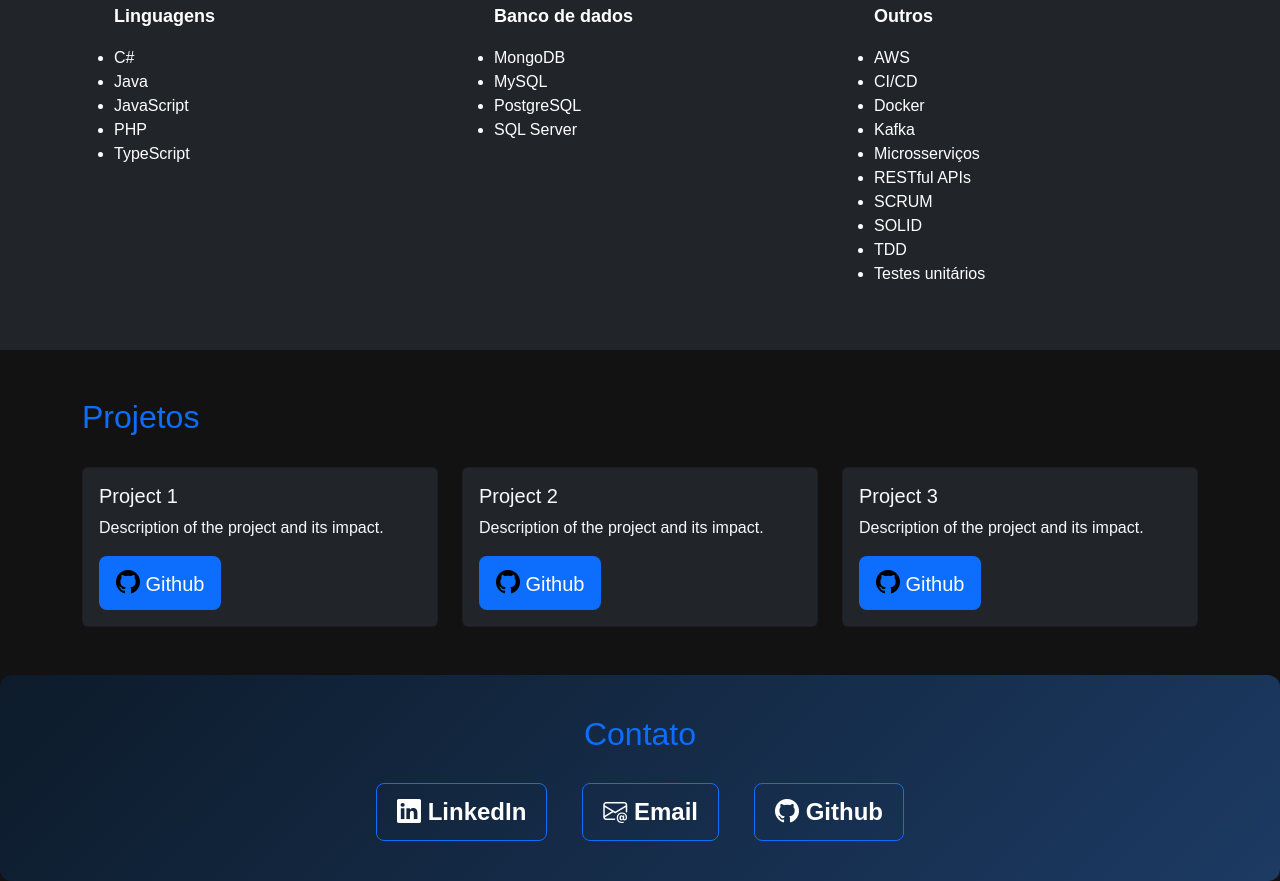
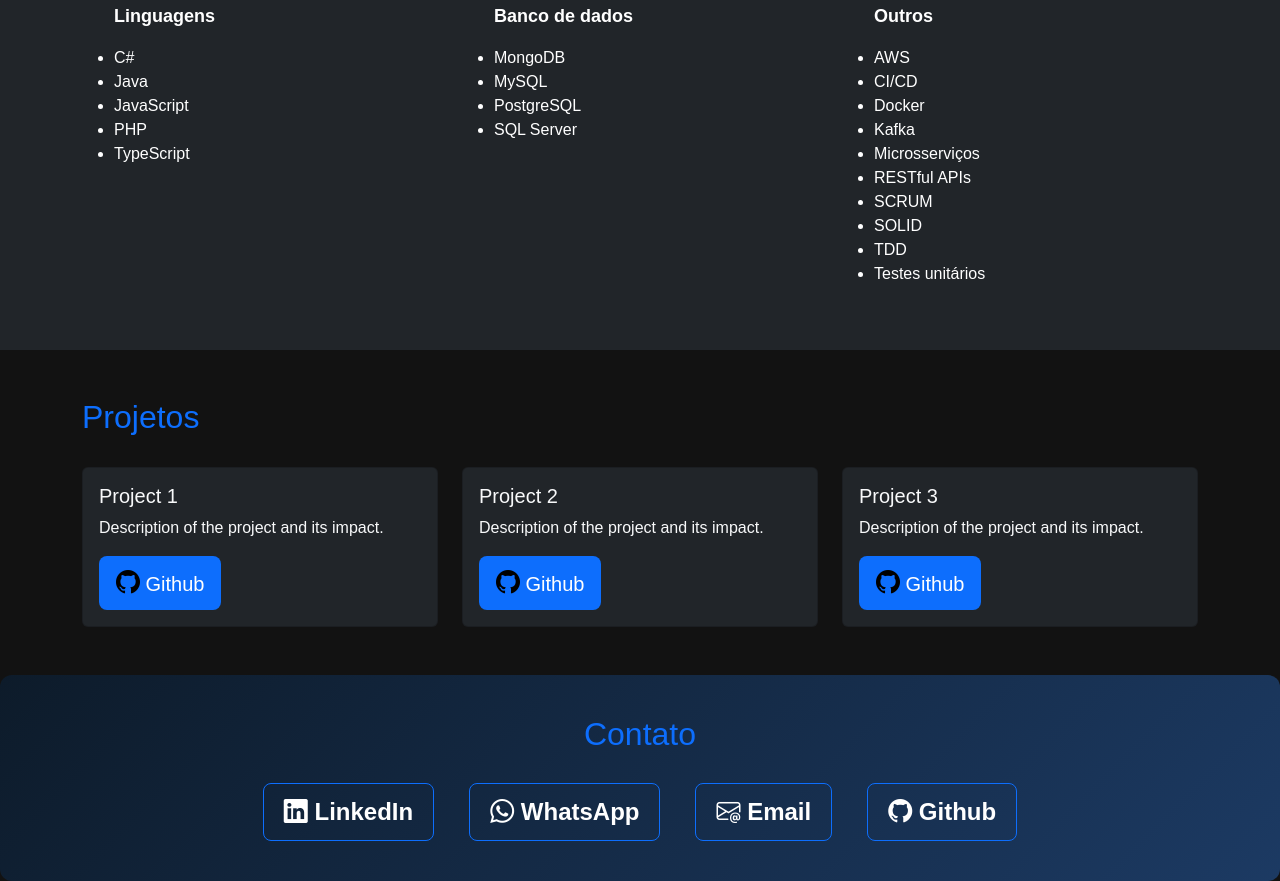
Before and after one commit to ViniciusCoelhoNascimento/portfolio, a plain HTML site: page index.html in a window 1280 px wide. Shown: the part 705-1586 px from the top of the page. Drawn offline with nearby package versions, Linux system fonts and the light colour scheme.

Commit message:
incluso whatsapp

```diff
--- a/index.html
+++ b/index.html
@@ -185,6 +185,9 @@
                 <a target="_blank" href="https://www.linkedin.com/in/viniciusnascimentodesenvolvedor/" class="btn btn-outline-primary" style="color: white; font-weight: bold; font-size: 24px;">
                     <i class="bi bi-linkedin" style="font-size: 24px; color: white;"></i> LinkedIn
                 </a>
+                <a target="_blank" href="https://wa.me/5548998508135" class="btn btn-outline-primary" style="color: white; font-weight: bold; font-size: 24px;">
+                    <i class="bi bi-whatsapp" style="font-size: 24px; color: white;"></i> WhatsApp
+                </a>
                 <a target="_blank" href="mailto:viconasci_97@hotmail.com" class="btn btn-outline-primary" style="color: white; font-weight: bold; font-size: 24px;">
                     <i class="bi bi-envelope-at" style="font-size: 24px; color: white;"></i> Email
                 </a>
```
